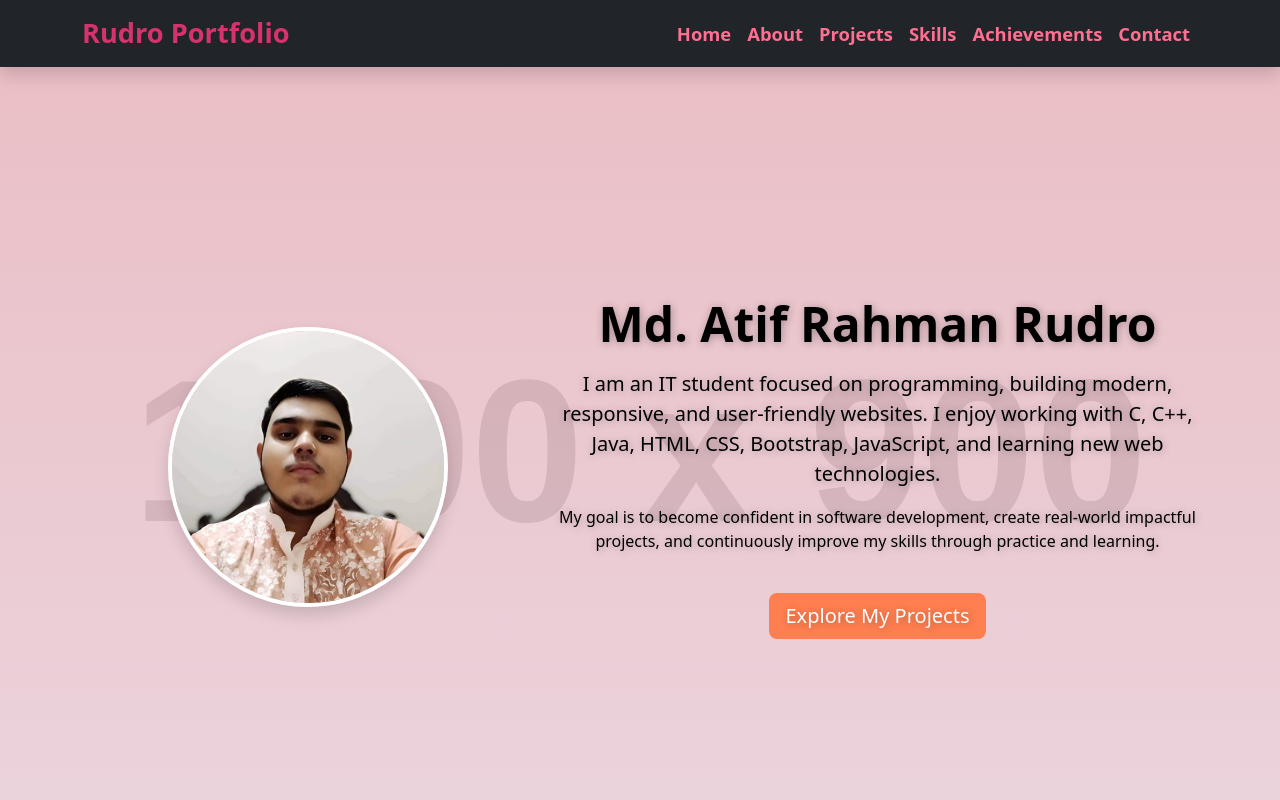
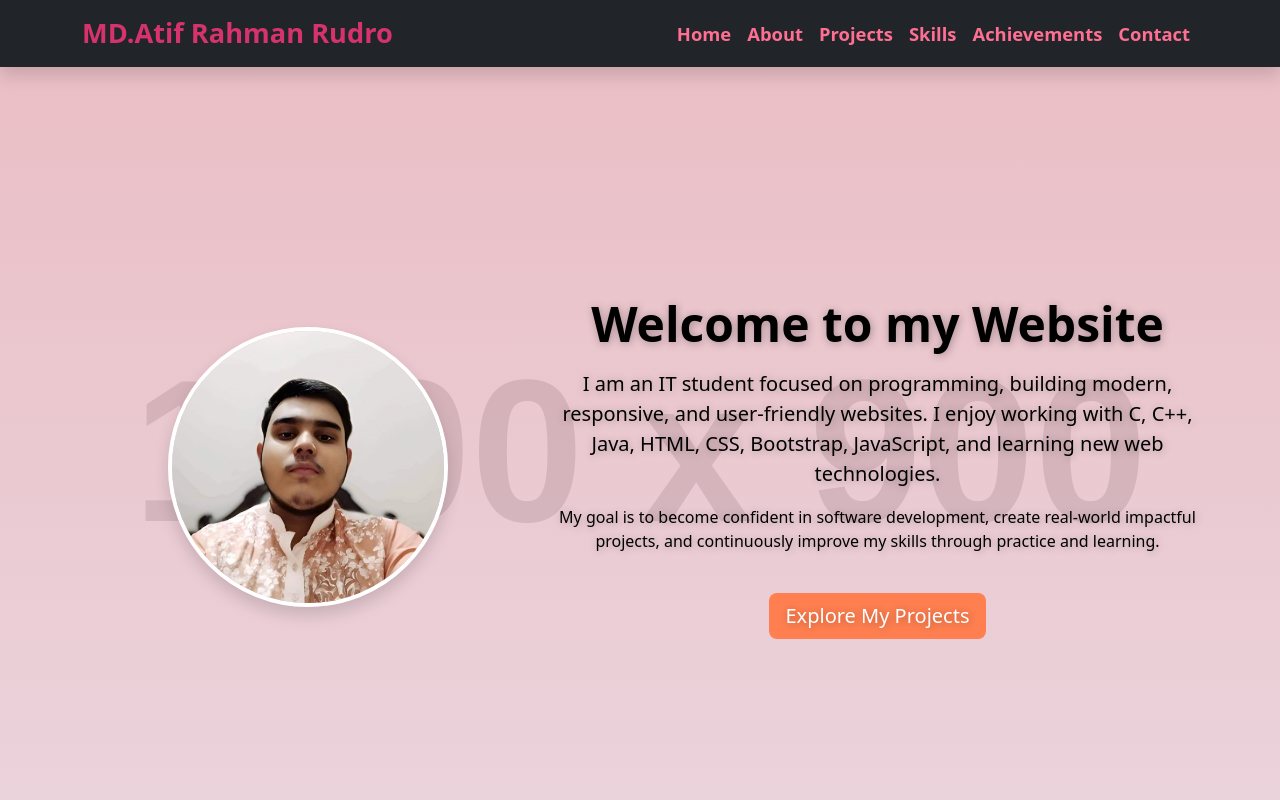
Before and after one commit to Atif544/Atif544.github.io, a plain HTML site: page index.html in a window 1280 px wide. Shown: the top 800 px of the page. Drawn offline with nearby package versions, Linux system fonts and the light colour scheme; placeholder pictures from the web are drawn by us.

Commit message:
last_updated

```diff
--- a/index.html
+++ b/index.html
@@ -19,7 +19,7 @@
 
     <nav class="navbar navbar-expand-lg navbar-dark bg-dark sticky-top shadow">
         <div class="container">
-            <a class="navbar-brand fw-bold" href="#">Rudro Portfolio</a>
+            <a class="navbar-brand fw-bold" href="#">MD.Atif Rahman Rudro</a>
             <button class="navbar-toggler" type="button" data-bs-toggle="collapse" data-bs-target="#navbarNav">
                 <span class="navbar-toggler-icon"></span>
             </button>
@@ -48,7 +48,7 @@
             </div>
 
             <div class="col-md-7 text-black">
-                <h1 class="fw-bold display-5">Md. Atif Rahman Rudro</h1>
+                <h1 class="fw-bold display-5">Welcome to my Website</h1>
 
                 <p class="lead mt-3">
                     I am an IT student focused on programming, building modern, responsive, and user-friendly websites.
@@ -382,7 +382,7 @@
 
 
     <footer class="bg-dark text-white text-center py-3">
-        <p class="mb-0">© 2025 Rudro Portfolio | All Rights Reserved</p>
+        <p class="mb-0">© 2025 MD.Atif Rahman Rudro | All Rights Reserved</p>
     </footer>
 
     <script src="https://cdn.jsdelivr.net/npm/bootstrap@5.3.3/dist/js/bootstrap.bundle.min.js"></script>
```
